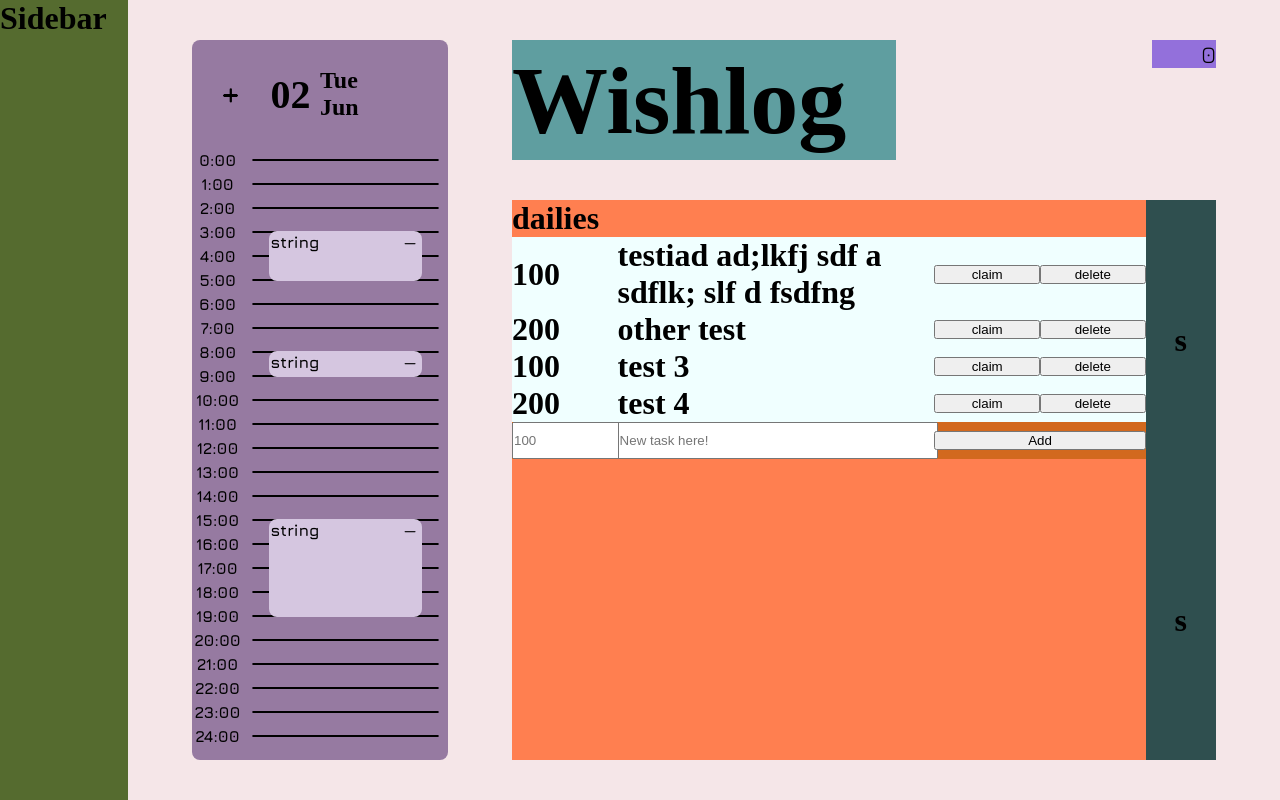
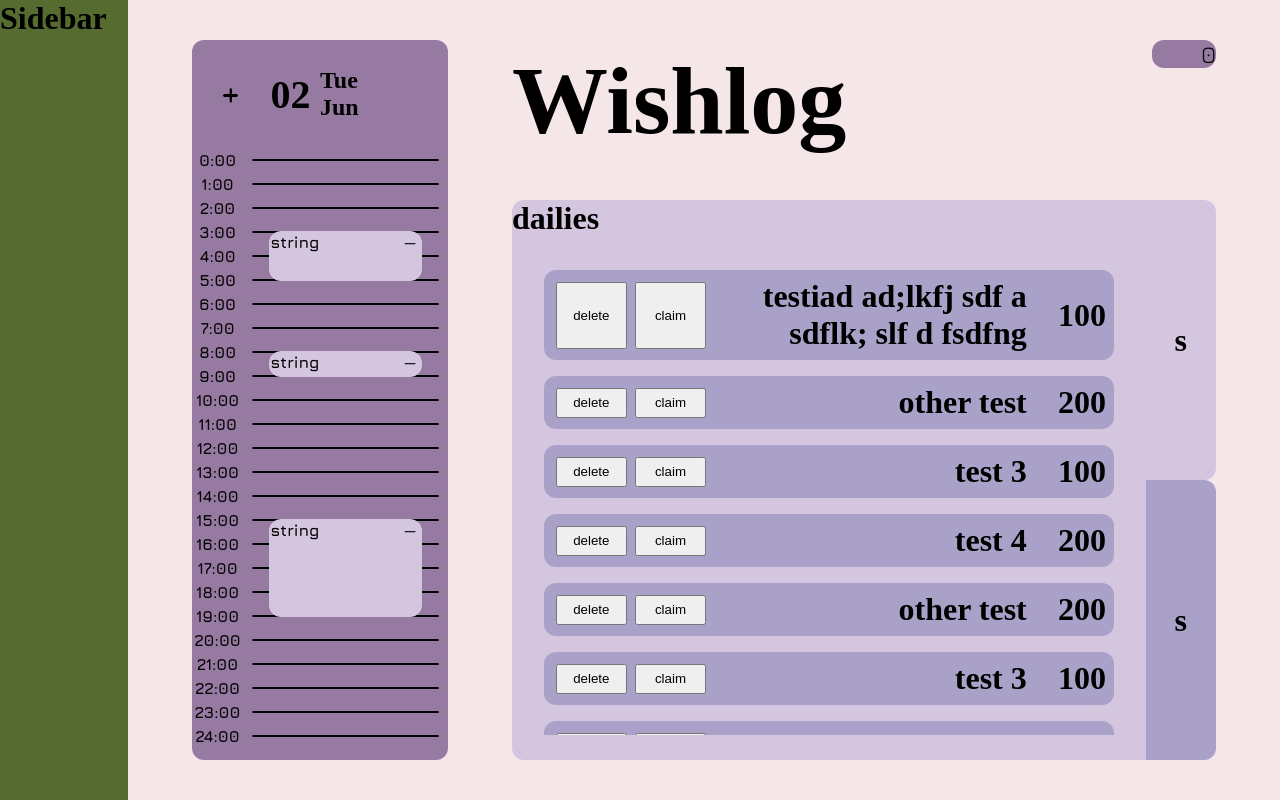
Before and after one commit to chelsea-zh/wishlog, a React (Vite) app: page / in a window 1280 px wide. Built offline with nearby package versions, Linux system fonts and the light colour scheme; a web font is replaced by a local one.

Commit message:
working indicator of which tasklist is viewed, now scrollable

```diff
--- a/src/App.css
+++ b/src/App.css
@@ -8,7 +8,7 @@
 }
 
 .title {
-  background-color: cadetblue;
+  /* background-color: cadetblue; */
   position: absolute;
   left: 40vw;
   top: 5vh;
@@ -21,7 +21,8 @@
 }
 
 .currencyBar {
-  background-color: mediumpurple;
+  background-color: var(--dark-1);
+  border-radius: var(--border-rad);
   position: absolute;
   top: 5vh;
   right: 5vw;
--- a/src/ToDo.css
+++ b/src/ToDo.css
@@ -1,5 +1,5 @@
 .todo {
-    background-color: red;
+    /* background-color: red; */
     position: absolute;
     left: 40vw;
     bottom: 5vh;
@@ -8,6 +8,7 @@
     display: grid;
     grid-template-columns: 9fr 1fr;
     grid-template-rows: 1fr 1fr;
+    border-radius: var(--border-rad);
 }
 
 .sel {
@@ -15,19 +16,27 @@
     display: flex;
     justify-content: center;
     align-items: center;
+    border-radius: 0px var(--border-rad) var(--border-rad) 0px;
 }
 
-.dailies {
-    background-color: coral;
+.dailies, .custom {
+    background-color: var(--light-2);
     grid-row: 1 / span 2;
+    border-radius: var(--border-rad) 0px 0px var(--border-rad);
+    display: grid;
+    grid-template-columns: 1fr;
+    grid-template-rows: 1fr 8fr;
 }
 
-.custom {
-    background-color: goldenrod;
-    grid-row: 1 / span 2;
+.tasklist {
+    display: flex;
+    flex-direction: column;
+    height:95%;
+    overflow-y: scroll;
+    scrollbar-color: var(--dark-2) var(--medium);
+    direction: rtl;
 }
 
-.tasklist,
 .unclaimed,
 .claimed {
     display: flex;
@@ -39,25 +48,36 @@
 }
 
 .task {
-    background-color: azure;
+    /* background-color: azure; */
     display: grid;
-    grid-template-columns: 1fr 3fr 1fr 1fr;
+    grid-template-columns: 1fr 4fr 1fr 1fr;
     align-items: center;
 }
 
-.taskCreator {
-    background-color: chocolate;
-    display: grid;
-    grid-template-columns: 4fr 2fr;
-    align-items: center;
+.task, .taskCreator {
+    background-color: var(--medium);
+    border-radius: var(--border-rad);
+    width: 90%;
+    margin: .5em 5% .5em 5%;
+    box-sizing: border-box;
+    padding: .5em;
 }
 
 .taskCreator form {
+    background-color: chocolate;
     display: grid;
-    grid-template-columns: 1fr 3fr;
+    grid-template-columns: 1fr 4fr 2fr;
+    align-items: center;
 }
 
 .taskCreator input {
     width: 100%;
     height: 2.5em;
 }
+
+.tasklist button {
+    cursor: pointer;
+    width: 90%;
+    height: calc(100% - .5em);
+    margin: .25em 5% .25em 5%;
+}
--- a/src/ToDo.tsx
+++ b/src/ToDo.tsx
@@ -9,6 +9,15 @@ export default function ToDo({changeGems}: {changeGems: (gems: number) => void})
     const [daily, setDaily] = useState<boolean>(true);
     const [dailyTasks, setDailyTasks] = useState<Task[]>([
         {reward: 100, goal: "testiad ad;lkfj sdf a sdflk; slf d fsdfng", claimed: false},
+        {reward: 200, goal: "other test", claimed: false},
+        {reward: 100, goal: "test 3", claimed: false},
+        {reward: 200, goal: "test 4", claimed: false},
+        {reward: 200, goal: "other test", claimed: false},
+        {reward: 100, goal: "test 3", claimed: false},
+        {reward: 200, goal: "test 4", claimed: false},
+        {reward: 200, goal: "other test", claimed: false},
+        {reward: 100, goal: "test 3", claimed: false},
+        {reward: 200, goal: "test 4", claimed: false},
         {reward: 200, goal: "other test", claimed: false},
         {reward: 100, goal: "test 3", claimed: false},
         {reward: 200, goal: "test 4", claimed: false}
@@ -85,15 +94,17 @@ export default function ToDo({changeGems}: {changeGems: (gems: number) => void})
                     claimTask={claimTask}
                     addTask={addTask}/>
             )}
-            <ToDoSelector onClick={changeDaily}/>
-            <ToDoSelector onClick={changeCustom}/>
+            <ToDoSelector onClick={changeDaily} daily={daily}/>
+            <ToDoSelector onClick={changeCustom} daily={!daily}/>
         </div>
     )
 }
 
-function ToDoSelector({onClick}: {onClick: () => void}) {
+function ToDoSelector({onClick, daily}: {onClick: () => void, daily: boolean}) {
     return(
-        <div className="sel" onClick={onClick}>
+        <div className="sel" onClick={onClick} style={
+            daily ? {backgroundColor:"var(--light-2)"} : {backgroundColor:"var(--medium)"}
+        }>
             <h1>s</h1>
         </div>
     )
@@ -223,11 +234,11 @@ function TaskCreator({addTask}: {addTask: (task: Task) => void}) {
                     value={goal}
                     onChange={(e) => setGoal(e.target.value)}
                 />
+                <button type="button" onClick={() =>
+                    {addTask({reward:Number(reward), goal:goal, claimed:false});
+                    setReward(""); setGoal("")}
+                }>Add</button>
             </form>
-            <button onClick={() =>
-                {addTask({reward:Number(reward), goal:goal, claimed:false});
-                setReward(""); setGoal("")}
-            }>Add</button>
         </div>
     )
 }
--- a/src/index.css
+++ b/src/index.css
@@ -10,7 +10,7 @@
     --dark-1: #967AA1;
     --dark-2: #192A51;
 
-    --border-rad: .5rem;
+    --border-rad: .75rem;
 
     --hover-time: 0.25s;
 }
```
Also changed, not shown: 1 other file (tests, documents, lock files or other folders).
